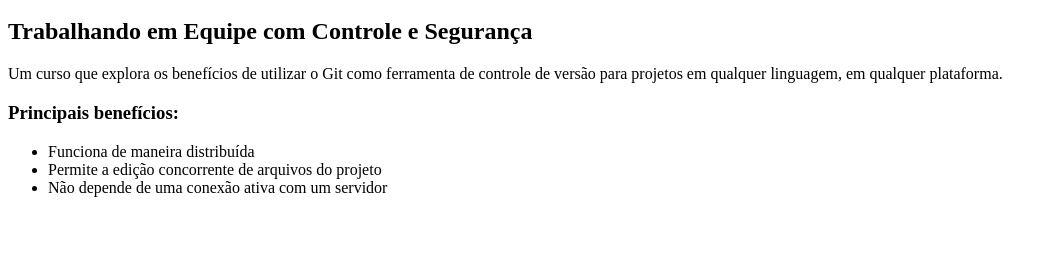
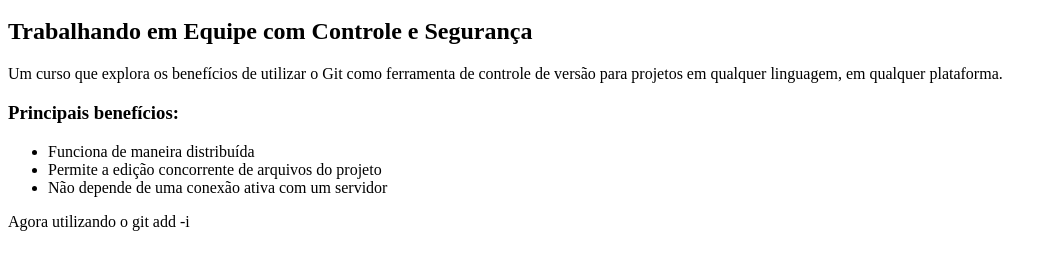
Before and after one commit to damiaorodrigues/curso-git, a plain HTML site: page index.html in a window 1280 px wide. Shown: the part 48-318 px from the top of the page, without its empty margins (0-1057 px from the left). Drawn offline with Linux system fonts and the light colour scheme.

Commit message:
Alteração para validar o git -i

```diff
--- a/index.html
+++ b/index.html
@@ -13,5 +13,6 @@
             <li>Permite a edição concorrente de arquivos do projeto</li>
             <li>Não depende de uma conexão ativa com um servidor</li>
         </ul>
+		<p> Agora utilizando o git add -i
     </body>
 </html>
```
